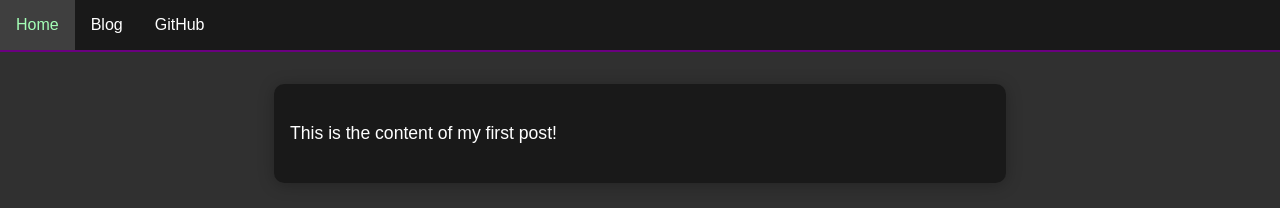
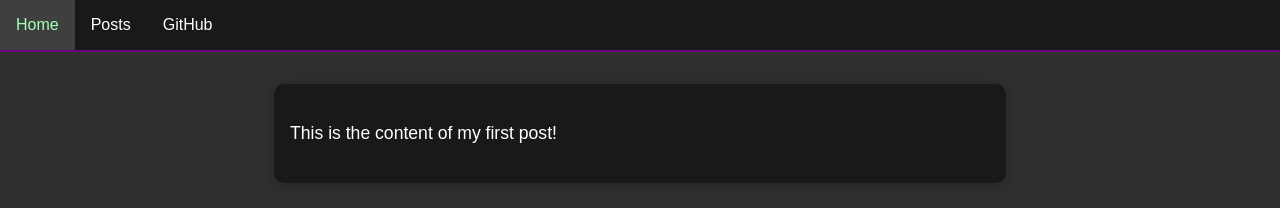
Before and after one commit to nshfm/site, a Jekyll site: the page built from _posts/2025-06-30-first-post.md, in a window 1280 px wide. Shown: the top 208 px of the page. Built offline with Jekyll 4.4.1, drawn with Linux system fonts in a browser that asks for light colours; our own code applies the rules of GitHub Pages for plain Markdown files.

Commit message:
Update default.html

```diff
--- a/_layouts/default.html
+++ b/_layouts/default.html
@@ -10,7 +10,7 @@
   <header>
     <nav>
       <a href="/index.html"{% if page.url == '/' or page.url contains 'index.html' %} class="nav-active"{% endif %}>Home</a>
-      <a href="/posts/"{% if page.url contains '/posts/' %} class="nav-active"{% endif %}>Blog</a>
+      <a href="/posts/"{% if page.url contains '/_posts/' %} class="nav-active"{% endif %}>Posts</a>
       <a href="https://github.com/nshfm">GitHub</a>
     </nav>
   </header>
```
